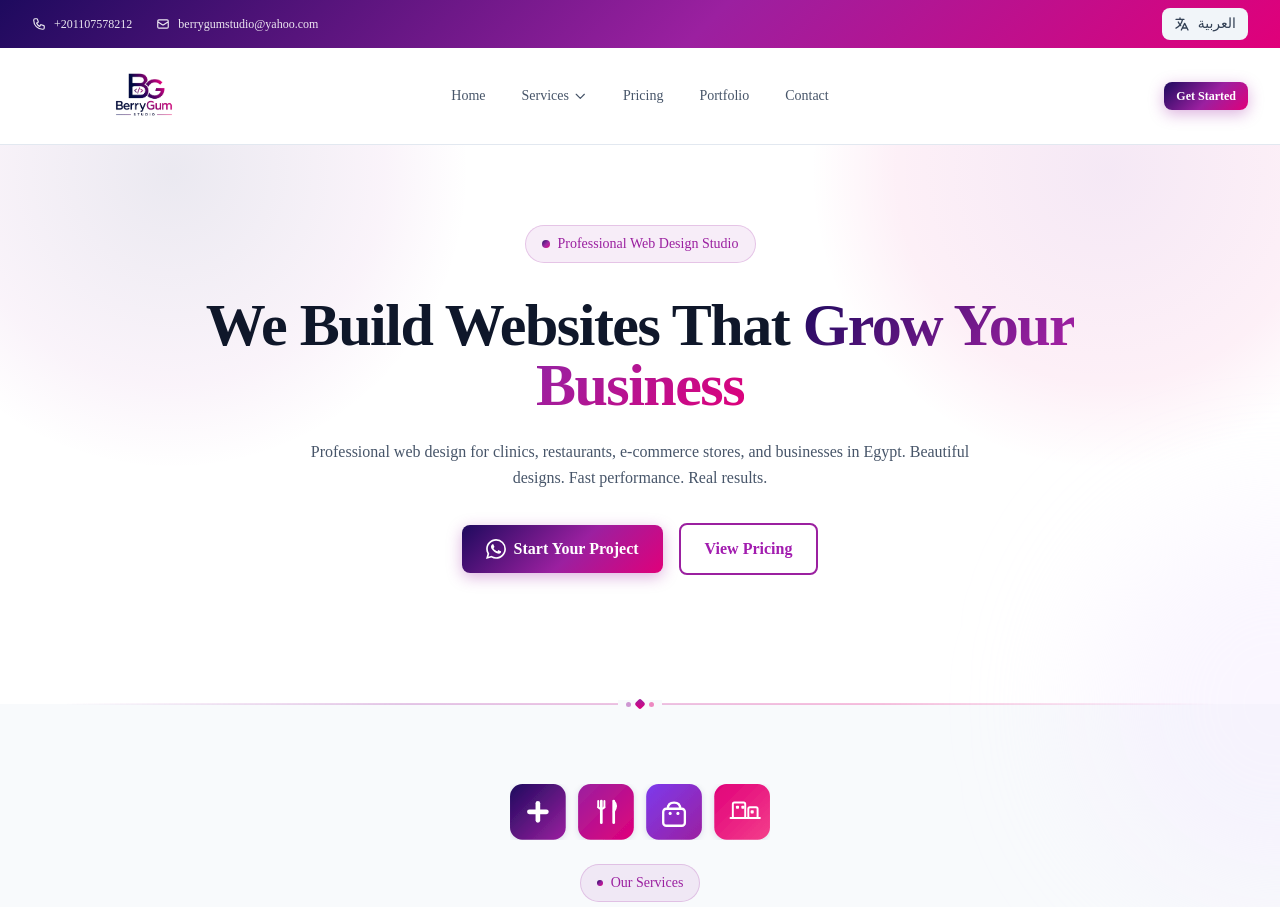
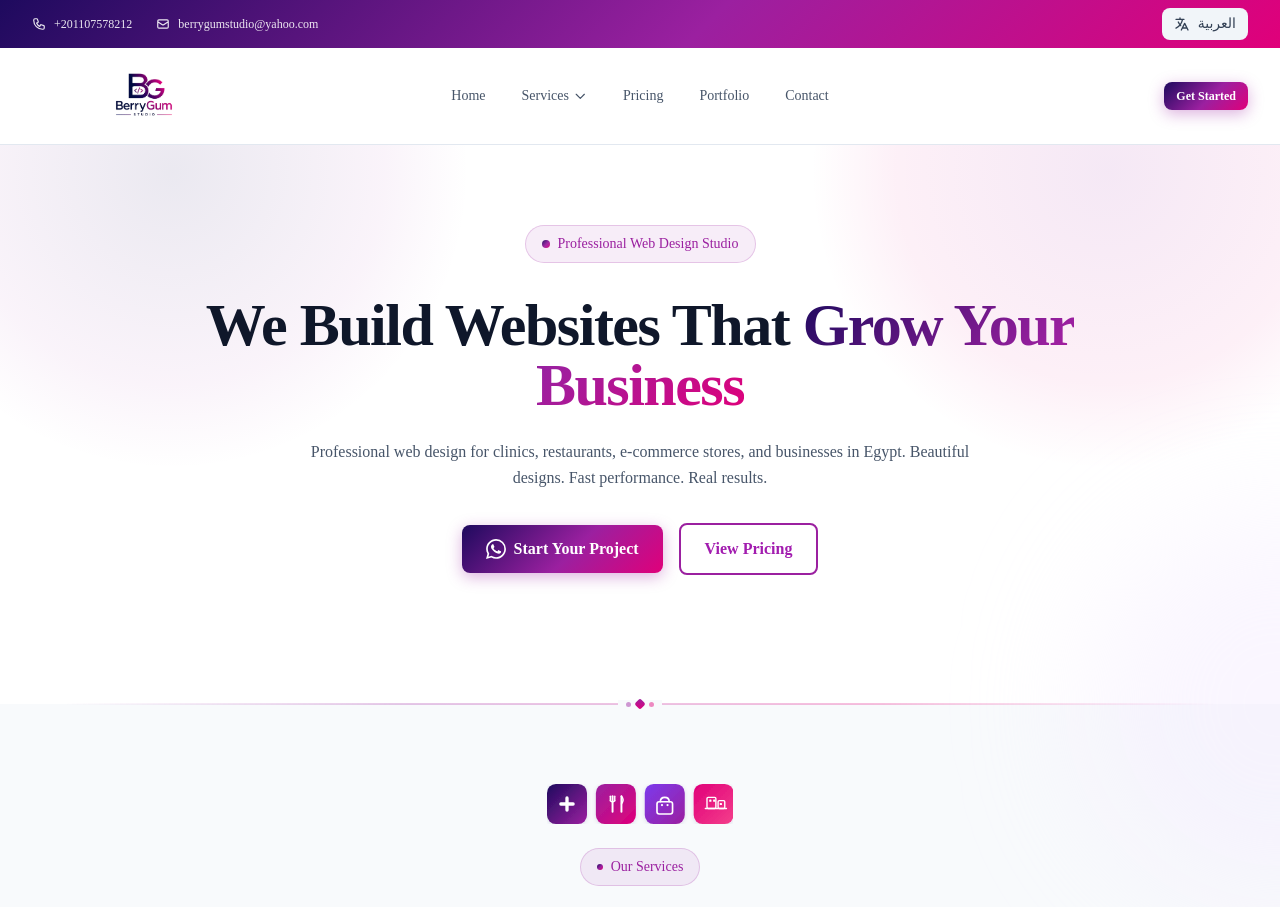
Before and after one commit to Amrwar/BerryGum, a Next.js app: page / in a window 1280 px wide. Shown: the top 907 px of the page. Built offline with nearby package versions, Linux system fonts and the light colour scheme.

Commit message:
Make services illustration small and centered above heading

```diff
--- a/components/ServicesIllustration.tsx
+++ b/components/ServicesIllustration.tsx
@@ -4,7 +4,7 @@ export default function ServicesIllustration() {
       viewBox="0 0 336 72"
       fill="none"
       xmlns="http://www.w3.org/2000/svg"
-      className="w-full max-w-[260px] h-auto"
+      className="h-10 w-auto mx-auto"
       aria-hidden="true"
     >
       <defs>
```
